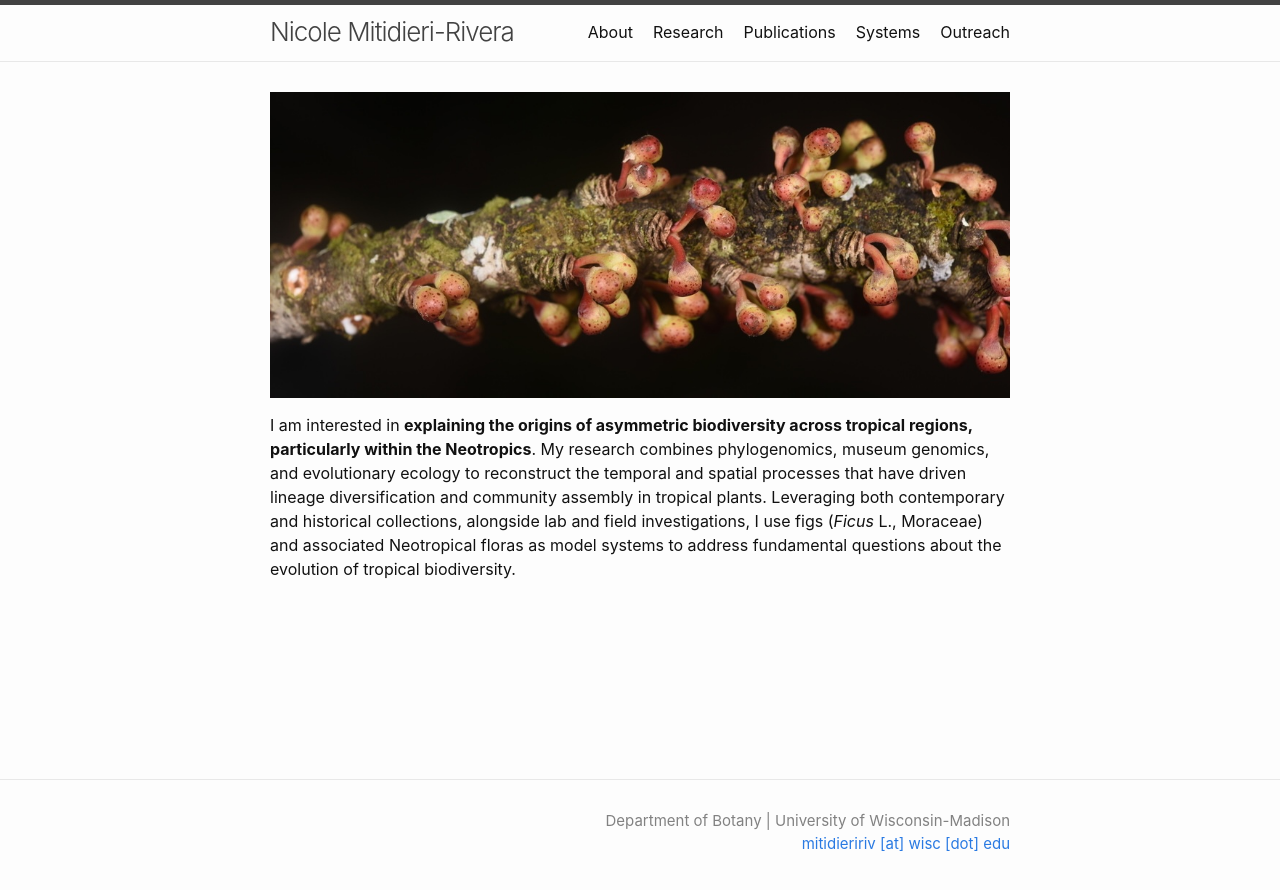
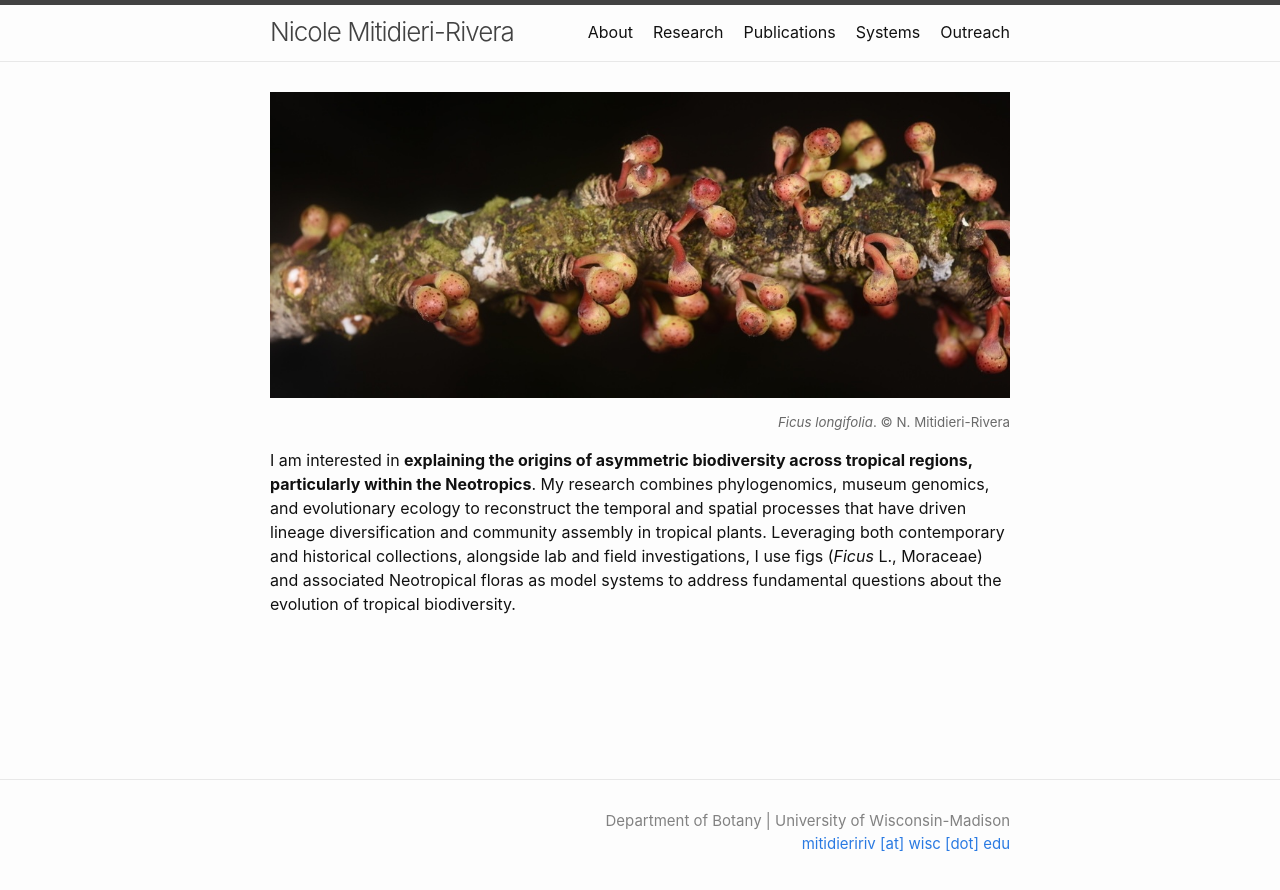
Before and after one commit to phyloverse/phyloverse.github.io, a Jekyll site: the page built from systems.md, in a window 1280 px wide. Shown: the top 890 px of the page. Built offline with Jekyll 4.4.1, drawn with Linux system fonts in a browser that asks for light colours.

Commit message:
Update systems.md

```diff
--- a/systems.md
+++ b/systems.md
@@ -4,5 +4,6 @@
 order: 4
 ---
 ![system](images/ficus_longifolia.jpeg)
+<div style="text-align: right"><p style="font-size:10pt;color:DimGrey"><i>Ficus longifolia</i>. © N. Mitidieri-Rivera</p></div>
 
 I am interested in **explaining the origins of asymmetric biodiversity across tropical regions, particularly within the Neotropics**. My research combines phylogenomics, museum genomics, and evolutionary ecology to reconstruct the temporal and spatial processes that have driven lineage diversification and community assembly in tropical plants. Leveraging both contemporary and historical collections, alongside lab and field investigations, I use figs (*Ficus* L., Moraceae) and associated Neotropical floras as model systems to address fundamental questions about the evolution of tropical biodiversity.
```
